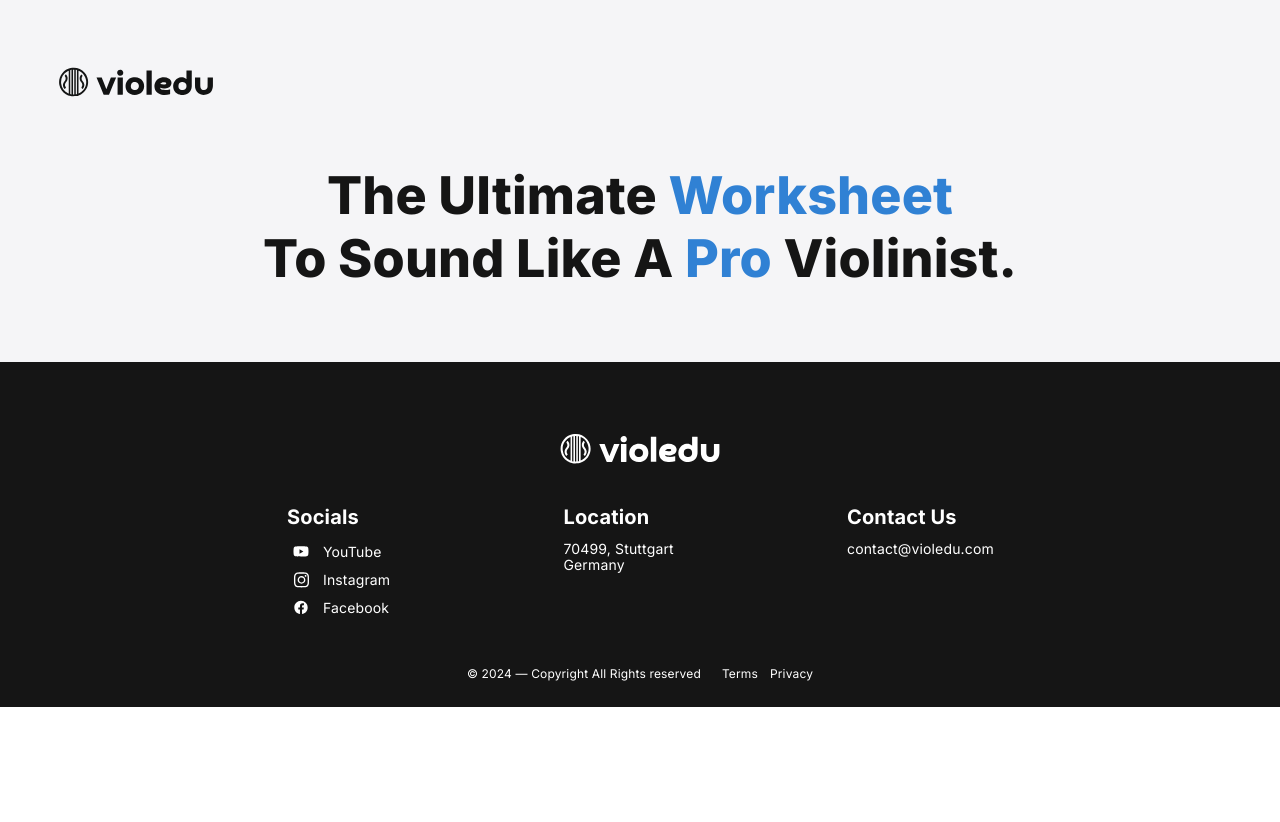
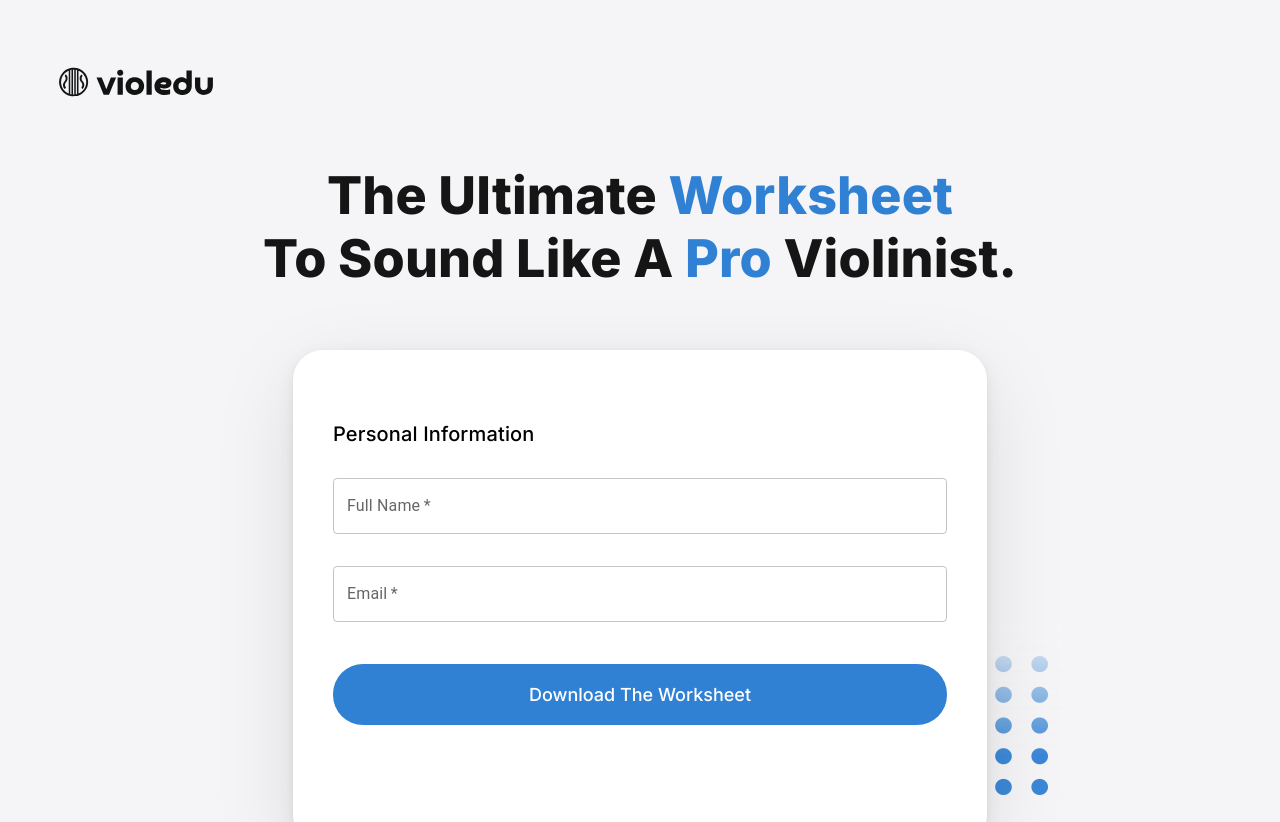
Before and after one commit to Violedu/violedu, a Next.js app: page /resources/worksheet in a window 1280 px wide. Shown: the top 822 px of the page. Before the commit the page ends 800 px from the top, so only its background shows below. Built offline with nearby package versions, Linux system fonts and the light colour scheme.

Commit message:
added worksheet form

```diff
--- a/pages/free-resources.tsx
+++ b/pages/free-resources.tsx
@@ -13,7 +13,7 @@ const FreeResources: NextPage = () => {
       imageSrc: "/stuttgart-354557_1280.jpg",
       title: "Card Title 1",
       text: "This is a description for card 1.",
-      buttonText: "Download The Handbook",
+      buttonText: "Download The Worksheet",
       buttonLink: "/resources/worksheet"
     },
     {
--- a/pages/resources/worksheet.module.css
+++ b/pages/resources/worksheet.module.css
@@ -32,6 +32,114 @@
   color: var(--color-cornflowerblue);
 }
 
+.form {
+  flex-direction: row;
+  align-items: flex-start;
+  justify-content: center;
+  padding: 0 var(--padding-5xl);
+  position: relative;
+  text-align: left;
+  font-size: var(--font-size-xl);
+  color: var(--color-black);
+  align-self: stretch;
+  display: flex;
+}
+
+.imageIcon {
+  position: absolute;
+  margin: 0 !important;
+  bottom: 50px;
+  left: calc(50% + 236px);
+  width: 186px;
+  height: 173px;
+  object-fit: cover;
+  z-index: 0;
+}
+
+.box,
+.frame {
+  display: flex;
+  flex-direction: column;
+  justify-content: flex-start;
+}
+.box {
+  align-self: stretch;
+  align-items: flex-start;
+  gap: var(--gap-8xl);
+}
+.frame {
+  border-radius: var(--br-11xl);
+  background-color: var(--color-white);
+  box-shadow: 0 2px 6px rgba(0, 0, 0, 0.04), 0 5px 18px rgba(0, 0, 0, 0.06),
+    0 24px 83px rgba(0, 0, 0, 0.1);
+  width: 694px;
+  align-items: center;
+  padding: var(--padding-53xl) var(--padding-21xl) var(--padding-101xl);
+  box-sizing: border-box;
+  z-index: 1;
+}
+
+.forms {
+  align-self: stretch;
+  display: flex;
+  flex-direction: column;
+  align-items: flex-start;
+  justify-content: flex-start;
+  gap: var(--gap-23xl);
+}
+
+.personalInfo {
+  align-self: stretch;
+  display: flex;
+  flex-direction: column;
+  align-items: flex-start;
+  justify-content: flex-start;
+  gap: var(--gap-13xl);
+}
+
+.name {
+  align-self: stretch;
+  position: relative;
+  border: 0;
+  background-color: transparent;
+}
+
+.error {
+  border-color: var(--color-red);
+}
+
+.submitRequest {
+  position: relative;
+  font-size: var(--font-size-lg);
+  font-weight: 500;
+  font-family: var(--font-inter);
+  color: var(--color-white);
+  text-align: left;
+}
+
+.button {
+  cursor: pointer;
+  border: 0;
+  padding: var(--padding-xl) var(--padding-5xl);
+  background-color: var(--color-cornflowerblue);
+  align-self: stretch;
+  border-radius: var(--br-11xl);
+  display: flex;
+  flex-direction: row;
+  align-items: center;
+  justify-content: center;
+}
+.button:hover {
+  background-color: var(--color-steelblue);
+  cursor: pointer;
+}
+
+.personalInformation {
+  align-self: stretch;
+  position: relative;
+  font-weight: 500;
+}
+
 @media screen and (max-width: 744px) {
   .title {
     font-size: var(--font-size-29xl);
@@ -41,10 +149,20 @@
   .content {
     gap: var(--gap-21xl);
   }
+  .frame {
+    flex: 1;
+  }
+  .personalInformation,
+  .submitRequest {
+    font-size: var(--font-size-lg);
+  }
 }
 @media screen and (max-width: 430px) {
   .title {
     font-size: var(--font-size-15xl);
     line-height: 40px;
   }
+  .submitRequest {
+    font-size: var(--font-size-base);
+  }
 }
--- a/pages/resources/worksheet.tsx
+++ b/pages/resources/worksheet.tsx
@@ -2,16 +2,57 @@ import type { NextPage } from "next";
 import Head from "next/head";
 import { useEffect, useRef, useState } from "react";
 import { animate } from "motion";
+import { TextField } from "@mui/material";
+import { useRouter } from "next/router";
 import GeneralNavBar from "../../components/GeneralNavBar";
 import GeneralFooter from "../../components/GeneralFooter";
 import styles from "./worksheet.module.css";
 
 const Worksheet: NextPage = () => {
+  const headlineRef = useRef<HTMLDivElement>(null);
+  const [hasAnimatedHeadline, setHasAnimatedHeadline] = useState(false);
 
-  // References for the headline and cards
-  const headlineRef = useRef<HTMLDivElement>(null);
+  const router = useRouter();
 
-  const [hasAnimatedHeadline, setHasAnimatedHeadline] = useState(false);
+  const [formData, setFormData] = useState({
+    fullName: "",
+    email: "",
+  });
+
+  const [errors, setErrors] = useState({
+    fullName: false,
+    email: false,
+  });
+
+  const onInputChange = (field: string, value: string) => {
+    setFormData((prevData) => ({
+      ...prevData,
+      [field]: value,
+    }));
+    setErrors((prevErrors) => ({
+      ...prevErrors,
+      [field]: false,
+    }));
+  };
+
+  const validateForm = () => {
+    const emailRegex = /^[^\s@]+@[^\s@]+\.[^\s@]+$/;
+
+    const newErrors = {
+      fullName: formData.fullName === "",
+      email: !formData.email || !emailRegex.test(formData.email),
+    };
+
+    setErrors(newErrors);
+
+    return Object.values(newErrors).every((error) => !error);
+  };
+
+  const onButtonClick = () => {
+    if (validateForm()) {
+      router.push("/");
+    }
+  };
 
   useEffect(() => {
     const handleIntersection = (entries: IntersectionObserverEntry[]) => {
@@ -59,6 +100,46 @@ const Worksheet: NextPage = () => {
               <span>.</span>
             </div>
           </div>
+
+          <div className={styles.form}>
+            <img className={styles.imageIcon} alt="" src="/image@2x.png" />
+            <div className={styles.frame}>
+              <div className={styles.box}>
+                <div className={styles.forms}>
+                  <div className={styles.personalInfo}>
+                    <div className={styles.personalInformation}>
+                      Personal Information
+                    </div>
+                    <TextField
+                      className={`${styles.name} ${errors.fullName ? styles.error : ""}`}
+                      color="primary"
+                      label="Full Name"
+                      required={true}
+                      variant="outlined"
+                      value={formData.fullName}
+                      onChange={(e) => onInputChange("fullName", e.target.value)}
+                      error={errors.fullName}
+                      helperText={errors.fullName ? "Please enter your full name" : ""}
+                    />
+                    <TextField
+                      className={`${styles.name} ${errors.email ? styles.error : ""}`}
+                      color="primary"
+                      label="Email"
+                      required={true}
+                      variant="outlined"
+                      value={formData.email}
+                      onChange={(e) => onInputChange("email", e.target.value)}
+                      error={errors.email}
+                      helperText={errors.email ? "Please enter a valid email address" : ""}
+                    />
+                  </div>
+                  <button className={styles.button} onClick={onButtonClick}>
+                    <div className={styles.submitRequest}>Download The Worksheet</div>
+                  </button>
+                </div>
+              </div>
+            </div>
+          </div>
         </div>
         <GeneralFooter />
       </div>
```
